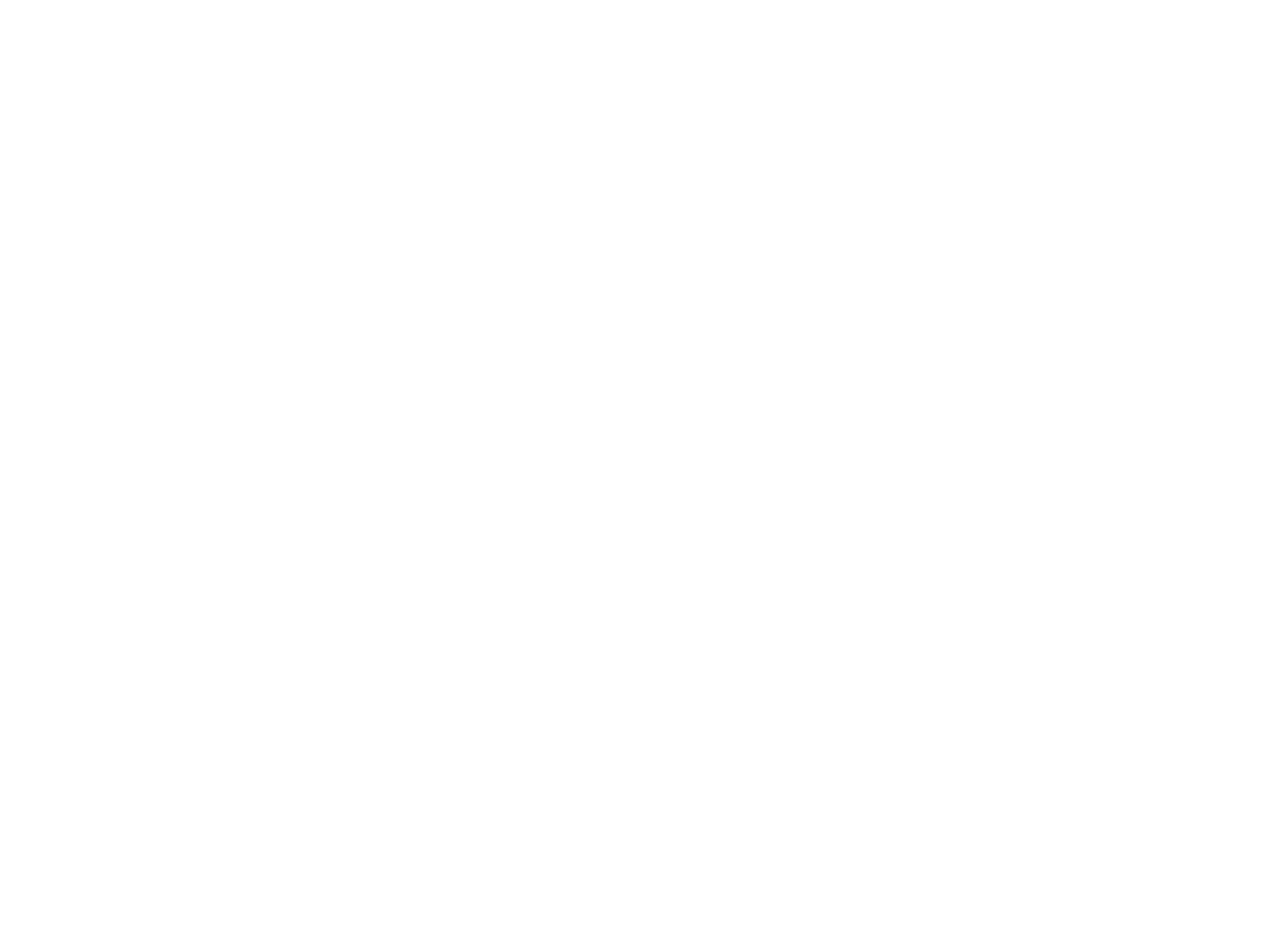
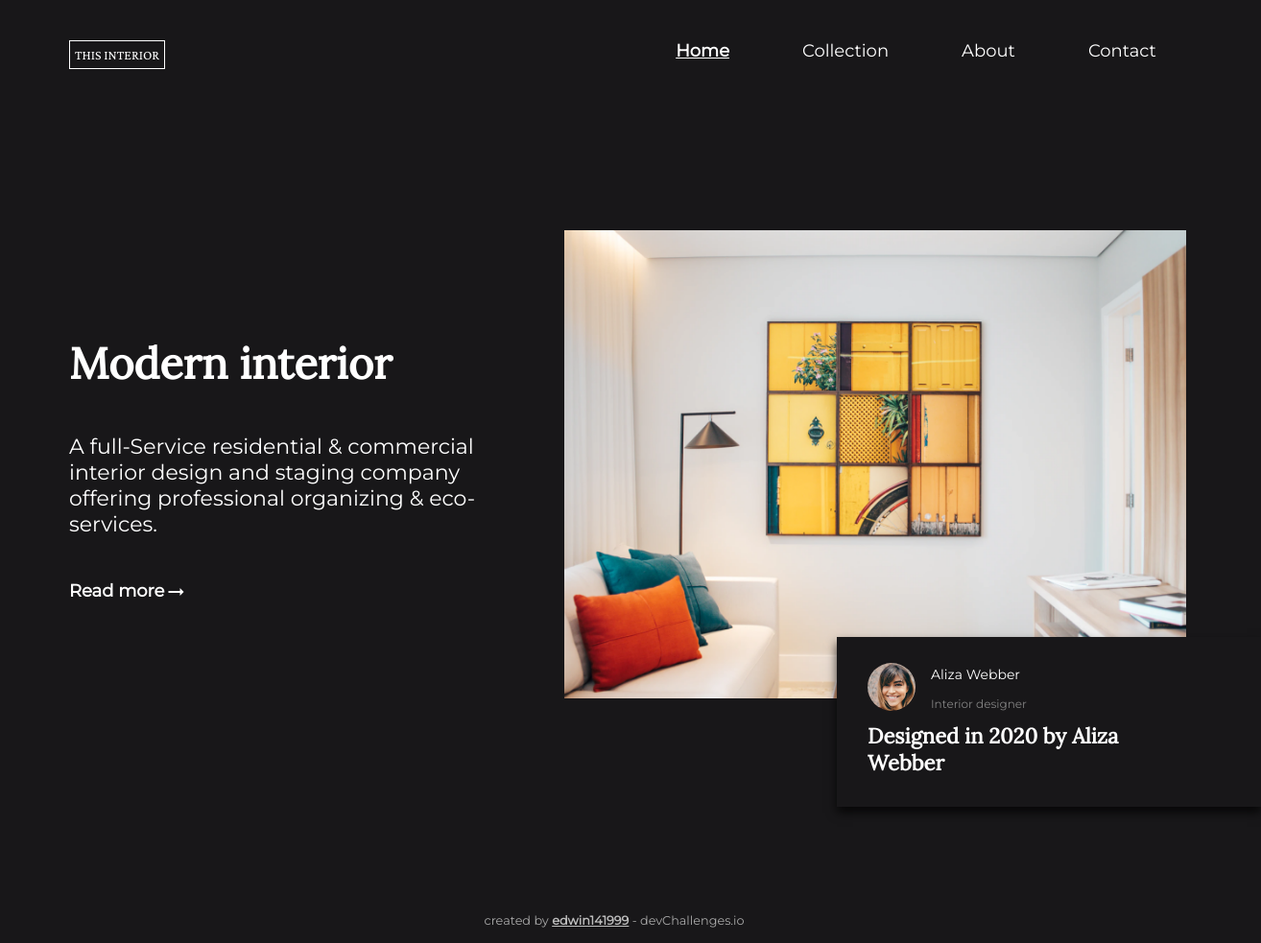
Before and after one commit to edwin141999/InteriorConsultant, a plain HTML site: page index.html in a window 1280 px wide. Shown: the whole page at 96% size, 1314 px wide, since content can reach past the window. Before the commit the page ends 800 px from the top, so only its background shows below. Drawn offline with nearby package versions, Linux system fonts and the light colour scheme.

Commit message:
Web Design

```diff
--- a/index.css
+++ b/index.css
@@ -0,0 +1,166 @@
+body {
+    background-color: #181719;
+    height: 100vh;
+}
+
+/* NAVBAR */
+header {
+    padding: 2.1em 0 0 4em;
+    display: flex;
+    justify-content: space-between;
+}
+
+button {
+    border: none;
+    background-color: #181719;
+    color: #fff;
+}
+
+#btn-home {
+    font-family: "Crimson Pro";
+    border: 1px solid #fff;
+    padding: 6px 5px;
+    font-size: 14px;
+}
+
+#div-navigation {
+    padding: 0 4.2em 0 0;
+}
+
+#btn-navigation {
+    font-family: "Montserrat";
+    font-size: 18px;
+    padding: 0 0 0 4em;
+}
+
+.btn-active {
+    font-weight: 900;
+    text-decoration: underline;
+}
+
+/* INFO SECTION */
+
+section {
+    color: #fff;
+    display: flex;
+    /* height: 100vh; */
+    align-items: center;
+    padding: 0 0 0 4em;
+}
+
+#div-left {
+    flex: 40%;
+}
+
+#h2-title {
+    font-family: "Lora";
+    font-size: 45px;
+    font-weight: 900;
+    margin: 4em 0 1em 0;
+}
+
+#span-subtitle {
+    display: flex;
+    font-family: "Montserrat";
+    font-size: 22px;
+    width: 60vh;
+}
+
+#span-more-info {
+    display: flex;
+    font-family: "Montserrat";
+    font-size: 18px;
+    font-weight: 800;
+    padding: 2.5em 0 0 0;
+}
+
+#div-right {
+    flex: 65%;
+    display: flex;
+    justify-content: center;
+    align-items: center;
+}
+
+#img-residential {
+    width: 90%;
+    padding: 10.5em 0 0 0;
+}
+
+/* INFO USERNAME */
+
+#div-absolute {
+    position: absolute;
+    padding: 33em 0 0 50em;
+}
+
+#div-user-info {
+    position: absolute;
+    background-color: #181719;
+    padding: 1em 5.6em 2em 2em;
+    box-shadow: 0 6px 10px 0px rgba(0, 0, 0, 0.75);
+}
+
+#div-info {
+    display: flex;
+    align-items: center;
+}
+
+#img-user {
+    /* image rounded */
+    border-radius: 50%;
+    width: 50px;
+    height: 50px;
+    margin-right: 1em;
+}
+
+#div-p {
+}
+
+#p-name {
+    font-family: "Montserrat";
+    font-size: 14px;
+    font-weight: 500;
+}
+
+#p-career {
+    font-family: "Montserrat";
+    color: #828282;
+    font-size: 12px;
+    font-weight: 500;
+}
+
+#span-description {
+    display: flex;
+    font-family: "Lora";
+    font-weight: 700;
+    font-size: 22px;
+    width: 40vh;
+}
+
+/* FOOTER */
+footer {
+    display: flex;
+    font-family: "Montserrat", sans-serif;
+    flex-direction: column;
+    align-items: center;
+    color: #bdbdbd;
+    padding: 14em 0 1em 0;
+}
+
+#footer-span {
+    font-family: "Montserrat", sans-serif;
+    font-size: 0.8em;
+    color: #a9a9a9;
+}
+
+a {
+    color: #bdbdbd;
+    font-weight: 700;
+    padding: 0px;
+}
+
+/* @media (max-width: 1000px) {
+    #div-absolute {
+        padding: 33em 0 0 30em;
+    }
+} */
--- a/index.html
+++ b/index.html
@@ -10,10 +10,75 @@
             href="public/devchallenges.png"
             type="image/x-icon"
         />
+        <link rel="stylesheet" href="index.css" />
+        <link
+            href="https://fonts.googleapis.com/css?family=Crimson Pro"
+            rel="stylesheet"
+        />
+        <link
+            href="https://fonts.googleapis.com/css?family=Montserrat"
+            rel="stylesheet"
+        />
+        <link
+            href="https://fonts.googleapis.com/css?family=Lora"
+            rel="stylesheet"
+        />
+        <link
+            href="https://fonts.googleapis.com/icon?family=Material+Icons"
+            rel="stylesheet"
+        />
     </head>
     <body>
-        <header></header>
-        <section></section>
-        <footer></footer>
+        <header>
+            <div>
+                <button id="btn-home">THIS INTERIOR</button>
+            </div>
+            <div id="div-navigation">
+                <button id="btn-navigation" class="btn-active">Home</button>
+                <button id="btn-navigation">Collection</button>
+                <button id="btn-navigation">About</button>
+                <button id="btn-navigation">Contact</button>
+            </div>
+        </header>
+        <section>
+            <div id="div-left">
+                <h2 id="h2-title">Modern interior</h2>
+                <span id="span-subtitle">
+                    A full-Service residential & commercial interior design and
+                    staging company offering professional organizing &
+                    eco-services.</span
+                >
+                <span id="span-more-info"
+                    >Read more
+                    <span class="material-icons"> arrow_right_alt </span></span
+                >
+            </div>
+            <div id="div-right">
+                <img src="public/photo1.png" alt="" id="img-residential" />
+            </div>
+            <div id="div-absolute">
+                <div id="div-user-info">
+                    <div id="div-info">
+                        <img src="public/photo2.png" alt="" id="img-user" />
+                        <div id="div-p">
+                            <p id="p-name">Aliza Webber</p>
+                            <p id="p-career">Interior designer</p>
+                        </div>
+                    </div>
+                    <span id="span-description"
+                        >Designed in 2020 by Aliza Webber</span
+                    >
+                </div>
+            </div>
+        </section>
+        <footer>
+            <span id="footer-span"
+                >created by
+                <a href="https://devchallenges.io/portfolio/edwin141999"
+                    >edwin141999</a
+                >
+                - devChallenges.io</span
+            >
+        </footer>
     </body>
 </html>
```
